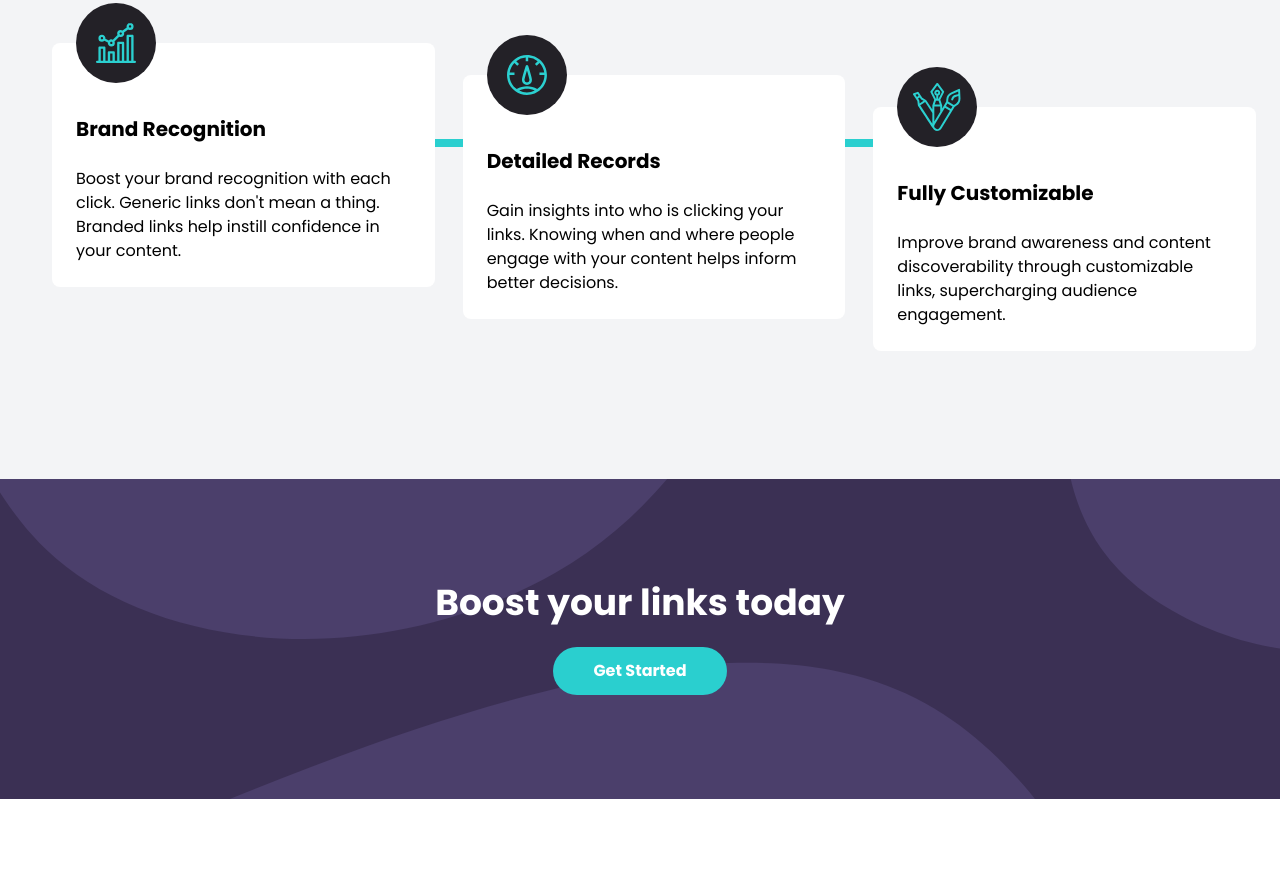
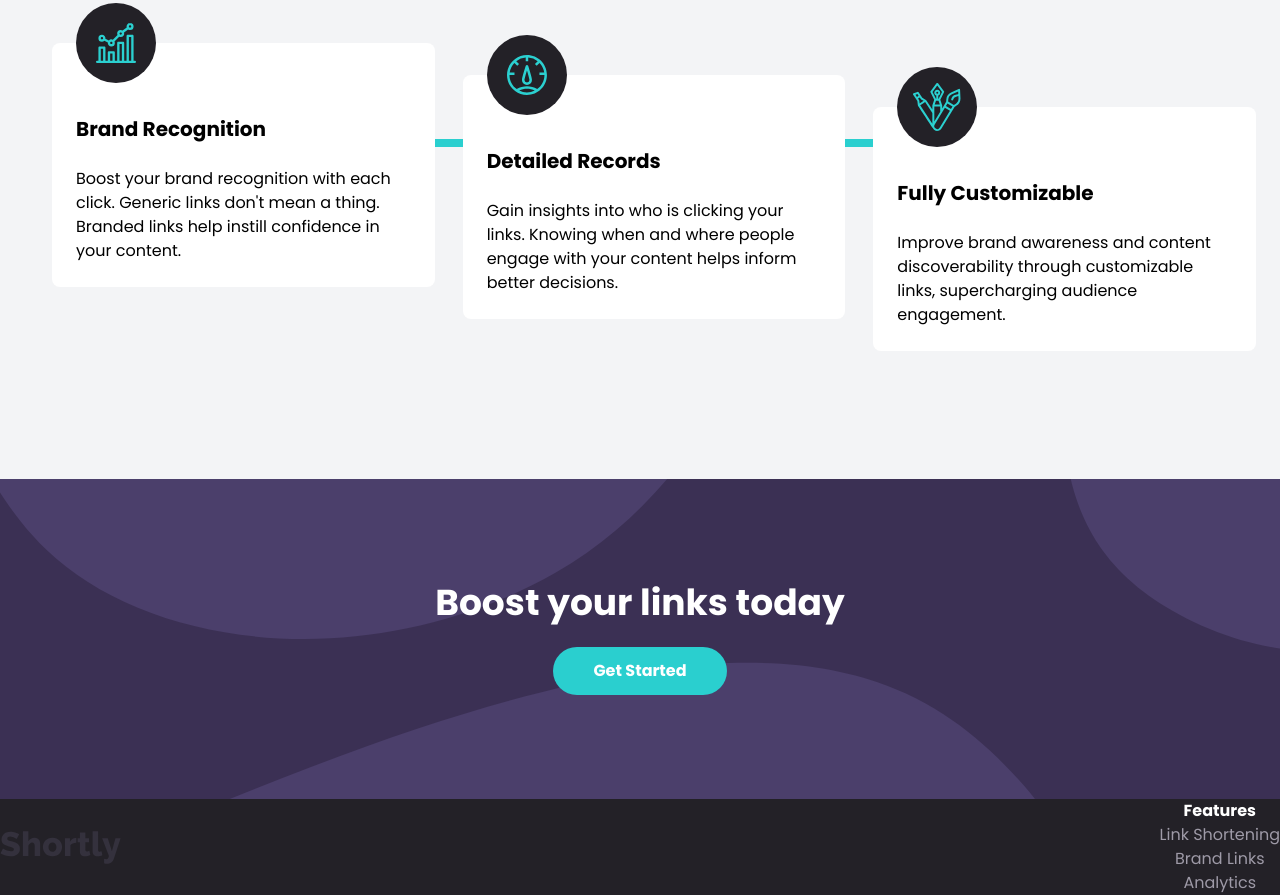
Before and after one commit to eddyK15501/shortly-tailwindcss, a website: page index.html in a window 1280 px wide. Shown: the part 1601-2496 px from the top of the page. Before the commit the page ends 2400 px from the top, so only its background shows below. Drawn offline with Linux system fonts and the light colour scheme.

Commit message:
footer - first flex container

```diff
--- a/index.html
+++ b/index.html
@@ -254,6 +254,23 @@
         </button>
       </div>
     </section>
+    <footer class="py-16 bg-veryDarkViolet">
+      <div class="container flex flex-col items-center justify-between mx-auto space-y-16 md:flex-row md:items-start md:space-y-0">
+        <img src="images/logo.svg" alt="logo">
+        <div class="flex flex-col space-y-16 md:flex-row md:space-x-20 md:space-y-0">
+          <div class="flex flex-col items-center w-full md:items-start">
+            <div class="mb-5 font-bold text-white capitalize">Features</div>
+            <div class="flex flex-col items-center space-y-3 md:items-start">
+              <a href="#" class="text-grayishViolet hover:text-cyan">Link Shortening</a>
+              <a href="#" class="text-grayishViolet hover:text-cyan">Brand Links</a>
+              <a href="#" class="text-grayishViolet hover:text-cyan">Analytics</a>
+            </div>
+          </div>
+        </div>
+
+
+      </div>
+    </footer>
     <script src="js/script.js"></script>
   </body>
 </html>
```
